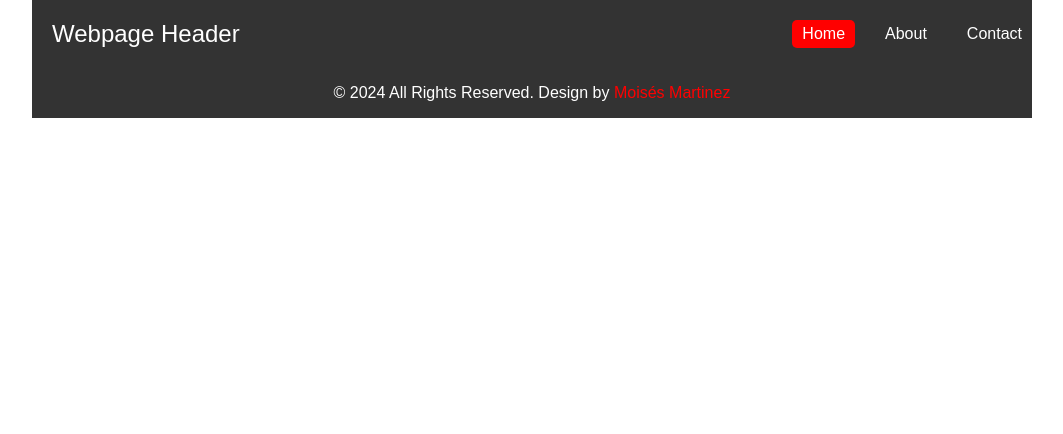
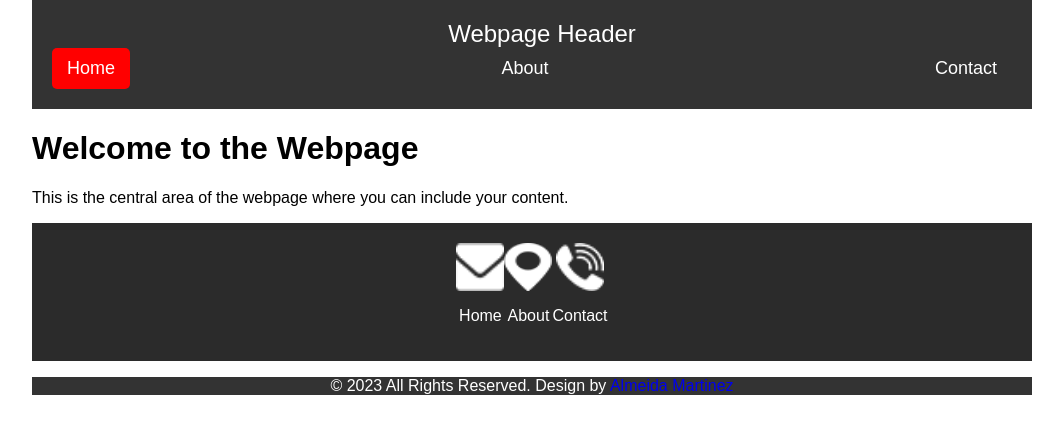
Before and after one commit to arturofgg/my_first_web_page_2024, a plain HTML site: page activity_iii/index.html in a window 1280 px wide. Shown: the whole page, without its empty margins (108-1171 px from the left). Drawn offline with Linux system fonts and the light colour scheme.

Commit message:
Agregando contenido en la carpeta html y src

```diff
--- a/activity_iii/index.html
+++ b/activity_iii/index.html
@@ -1,16 +1,12 @@
 <!DOCTYPE html>
 <html>
 <head>
-    <!-- Basic -->
     <meta charset="utf-8" />
     <meta http-equiv="X-UA-Compatible" content="IE=edge" />
-    <!-- Mobile Metas -->
     <meta name="viewport" content="width=device-width, initial-scale=1, shrink-to-fit=no" />
-    <!-- Site Metas -->
     <meta name="keywords" content="" />
     <meta name="description" content="" />
     <meta name="author" content="" />
-
     <title>Fundamentals of Computer Engineering</title>
     <style>
         body {
@@ -20,86 +16,122 @@
             flex-direction: column;
             align-items: center;
         }
-
         .container {
+            width: 100%;
             max-width: 1000px;
-            width: 100%;
             margin: 0 auto;
         }
-
         header {
             background-color: #333;
             color: white;
-            padding: 20px 0;
+            padding: 20px;
             text-align: center;
         }
-
         .header-content {
             display: flex;
             justify-content: space-between;
             align-items: center;
         }
-
         .header-title {
-            font-size: 1.5rem;
+            font-size: 24px;
             padding-left: 20px;
         }
-
         nav {
             display: flex;
-            gap: 20px;
+            justify-content: center;
+            align-items: center;
         }
-
         nav a {
             color: white;
             text-decoration: none;
-            font-size: 1rem;
-            padding: 5px 10px;
+            font-size: 18px;
+            padding: 10px 15px;
             border-radius: 5px;
             transition: background-color 0.3s;
         }
-
         nav a:hover {
             background-color: #555;
         }
-
         nav a.active {
             background-color: red;
             color: white;
         }
-
         .footer-section {
-            max-width: 1000px;
             width: 100%;
             background-color: #333;
             color: white;
             text-align: center;
         }
-
         .footer-section a {
-            color: red;
+            color: none;
             text-decoration: none;
         }
-
         .footer-section a:hover {
             text-decoration: underline;
+        }
+        .content {
+            width: 100%;
+            display: flex;
+            flex-direction: column;
+            justify-content: center;
+            align-items: center;
+            background-color: #f5f5f5;
+        }
+        .menu {
+            background-color: #2b2b2b;
+            color: white;
+            padding: 20px;
+            text-align: center;
+        }
+        .menu-content {
+            display: flex;
+            justify-content: center;
+            align-items: center;
+        }
+        .menu-item {
+            display: flex;
+            flex-direction: column;
+            align-items: center;
+        }
+        .menu-icon {
+            width: 48px;
+            height: 48px;
         }
     </style>
 </head>
 <body>
-    <header class="container">
-        <div class="header-content">
+    <div class="container">
+        <header class="header-center">
             <div class="header-title">Webpage Header</div>
-            <nav>
+            <nav class="header-content">
                 <a href="#" class="active">Home</a>
                 <a href="#">About</a>
                 <a href="#">Contact</a>
             </nav>
+        </header>
+        <div class="container">
+            <h1>Welcome to the Webpage</h1>
+            <p>This is the central area of the webpage where you can include your content.</p>
         </div>
-    </header>
-
-    <footer class="footer-section">
-        <p>© 2024 All Rights Reserved. Design by <a href="#">Moisés Martinez</a></p>
-    </footer>
+        <div class="menu">
+            <div class="menu-content">
+                <div class="menu-item">
+                    <img src="images/icon/envelope-white.png" alt="Home Icon" class="menu-icon" />
+                    <p>Home</p>
+                </div>
+                <div class="menu-item">
+                    <img src="images/icon/location-white.png" alt="Location Icon" class="menu-icon" />
+                    <p>About</p>
+                </div>
+                <div class="menu-item">
+                    <img src="images/icon/telephone-white.png" alt="Phone Icon" class="menu-icon" />
+                    <p>Contact</p>
+                </div>
+            </div>
+        </div>
+        <footer class="footer-section">
+            <p>&copy; 2023 All Rights Reserved. Design by <a href="#">Almeida Martinez</a></p>
+        </footer>
+    </div>
 </body>
 </html>
```
Also changed, not shown: activity_iii/images/icon/envelope-white.png (added), activity_iii/images/icon/location-white.png (added), activity_iii/images/icon/telephone-white.png (added), 1 other file.
